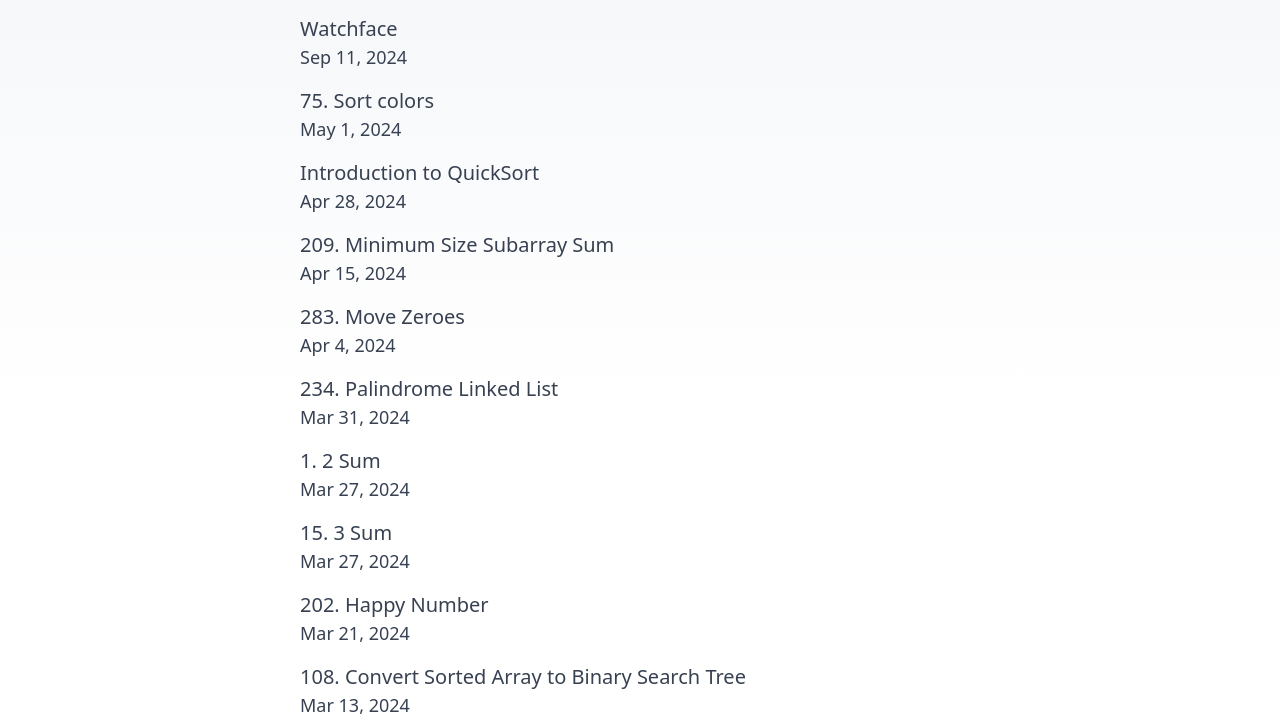
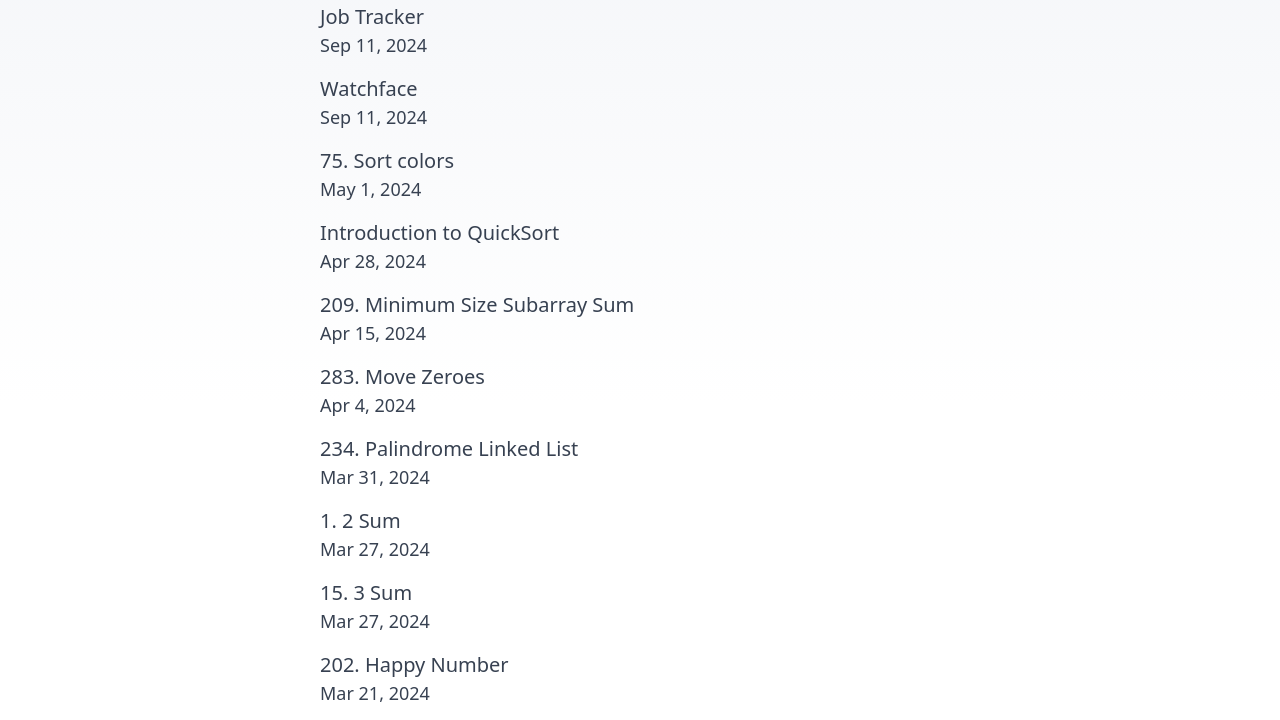
Before and after one commit to KyleHu14/personal-website, an Astro site: page /blog in a window 1280 px wide. Shown: the part 197-917 px from the top of the page. Built offline with nearby package versions, Linux system fonts and the light colour scheme; Astro itself is replaced by a stand-in of ours.

Commit message:
adjusted the global styles

```diff
--- a/src/pages/index.astro
+++ b/src/pages/index.astro
@@ -10,20 +10,19 @@
 
 <!doctype html>
 <html lang="en">
-	<head> </head>
+	<head>
+		<BaseHead title={SITE_TITLE} description={SITE_DESCRIPTION} />
+	</head>
 	<body>
-		<main>
-			<BaseHead title={SITE_TITLE} description={SITE_DESCRIPTION} />
 		<Header />
-
-			<div class="main-body text-left mt-10">
+		<main class="text-left mt-10">
 			<div class="text-4xl mb-3">Hello! My name is Kyle.</div>
 			<p>
-					I'm a recent graduate from the University of California,
-					Irvine. I like making websites. This website serves as my
-					portfolio and my blog. As of now, I plan to post my leetcode
-					solutions and development logs of my personal projects.
-					Thank you for visiting.
+				I'm a recent graduate from the University of California, Irvine.
+				I like making websites. This website serves as my portfolio and
+				my blog. As of now, I plan to post my leetcode solutions and
+				development logs of my personal projects. Thank you for
+				visiting.
 			</p>
 
 			<SocialLinks />
@@ -45,18 +44,11 @@
 						A website built for a research project at UCI.
 					</p>
 				</div>
-			</div>
 		</main>
 	</body>
 </html>
 
 <style>
-	main {
-		width: 720px;
-		/* max-width: calc(100% - 2em); */
-		margin: auto;
-		padding: 3em 1em;
-	}
 	ul {
 		display: flex;
 		flex-direction: column;
--- a/src/styles/global.css
+++ b/src/styles/global.css
@@ -29,8 +29,6 @@
 body {
 	/* @apply font-mono; */
 	/* font-family: "Atkinson", sans-serif; */
-	margin: 0;
-	padding: 0;
 	text-align: left;
 	background: linear-gradient(var(--gray-gradient)) no-repeat;
 	background-size: 100% 600px;
@@ -39,8 +37,7 @@
 	color: rgb(var(--gray-dark));
 	font-size: 20px;
 	line-height: 1.7;
-}
-main {
+
 	width: 720px;
 	max-width: calc(100% - 2em);
 	margin: auto;
```
Lines whose indentation alone changed are shown as unchanged.
